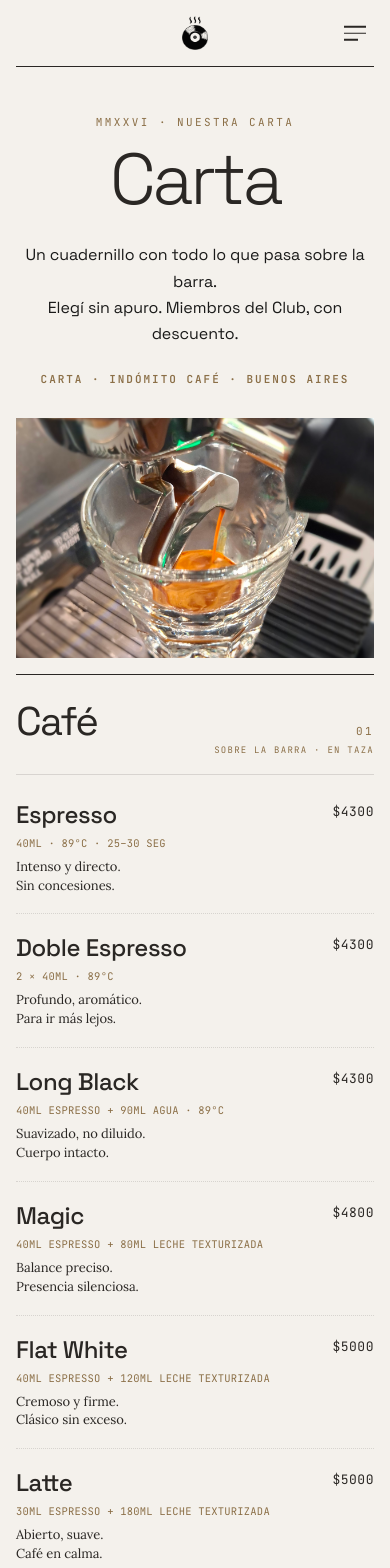
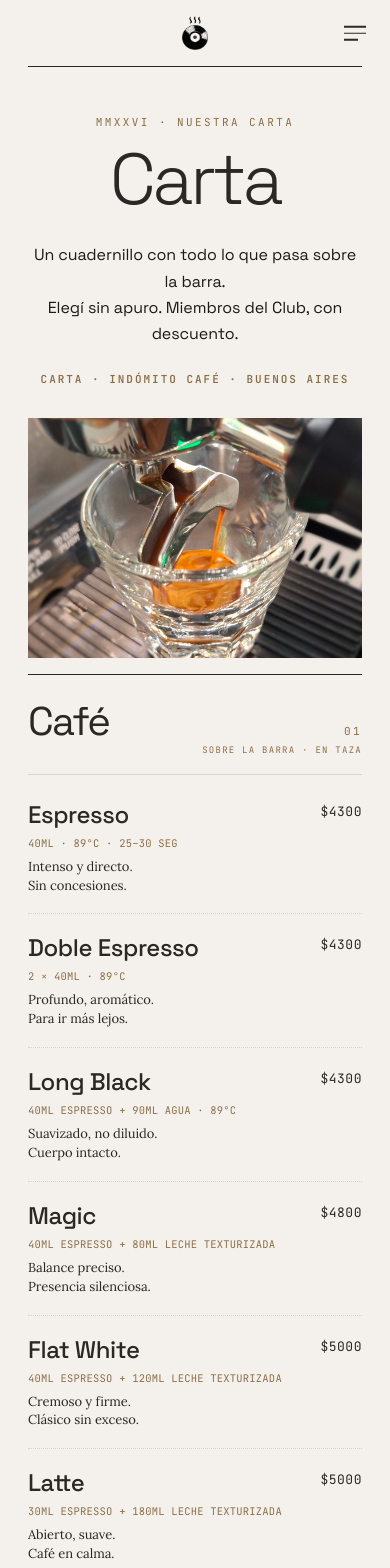
Before and after one commit to jorferra/indomito-website, a React (Vite) app: page /#/carta in a window 390 px wide. Shown: the top 1568 px of the page. Built offline with nearby package versions, Linux system fonts and the light colour scheme.

Commit message:
Tighten Carta mobile side padding

```diff
--- a/src/carta-v1-remixes.jsx
+++ b/src/carta-v1-remixes.jsx
@@ -62,6 +62,7 @@ function V1ColHeader({num, title, desc, rule='heavy'}) {
 // pages with an asymmetric 2-col split (wide bebidas / narrow sides).
 function CartaV1b() {
   const isMobile = useIsMobile();
+  const sidePad = isMobile ? 28 : 48;
   return (
     <div className="idm-root v1b-scope" style={{width:'100%'}}>
       <style>{`
@@ -73,7 +74,7 @@ function CartaV1b() {
       <IndomitoNav/>
 
       {/* Cover page */}
-      <header style={{margin: isMobile ? '0 16px' : '0 48px',
+      <header style={{margin: `0 ${sidePad}px`,
                       padding: isMobile ? '48px 0 64px' : '80px 0 120px',
                       borderTop:`1px solid ${TV1.ink}`, borderBottom:`1px solid ${TV1.ink}`,
                       textAlign:'center'}}>
@@ -105,7 +106,7 @@ function CartaV1b() {
       </header>
 
       {/* Spread 1 — Café / Fríos + Filtrados */}
-      <section style={{padding: isMobile ? '0 16px' : '0 48px'}}>
+      <section style={{padding: `0 ${sidePad}px`}}>
         {isMobile ? (
           <div>
             <V1ColHeader num="01" title="Café" desc="sobre la barra · en taza" rule="thin"/>
@@ -135,7 +136,7 @@ function CartaV1b() {
       </section>
 
       {/* Intermission */}
-      <section style={{padding: isMobile ? '72px 20px' : '140px 48px'}}>
+      <section style={{padding: isMobile ? '72px 28px' : '140px 48px'}}>
         <div style={{maxWidth:860, margin:'0 auto', textAlign:'center'}}>
           <p style={{fontFamily:TV1.display, fontSize:'clamp(24px, 4vw, 52px)', fontWeight:400,
                      letterSpacing:'-0.028em', lineHeight:1.15, margin:0}}>
@@ -146,7 +147,7 @@ function CartaV1b() {
       </section>
 
       {/* Spread 2 — Pastelería / Alcohol */}
-      <section style={{padding: isMobile ? '0 16px 64px' : '0 48px 140px'}}>
+      <section style={{padding: `0 ${sidePad}px ${isMobile ? 64 : 140}px`}}>
         {isMobile ? (
           <div>
             <V1ColHeader num="04" title="Pastelería" desc="del horno · del día" rule="thin"/>
```
